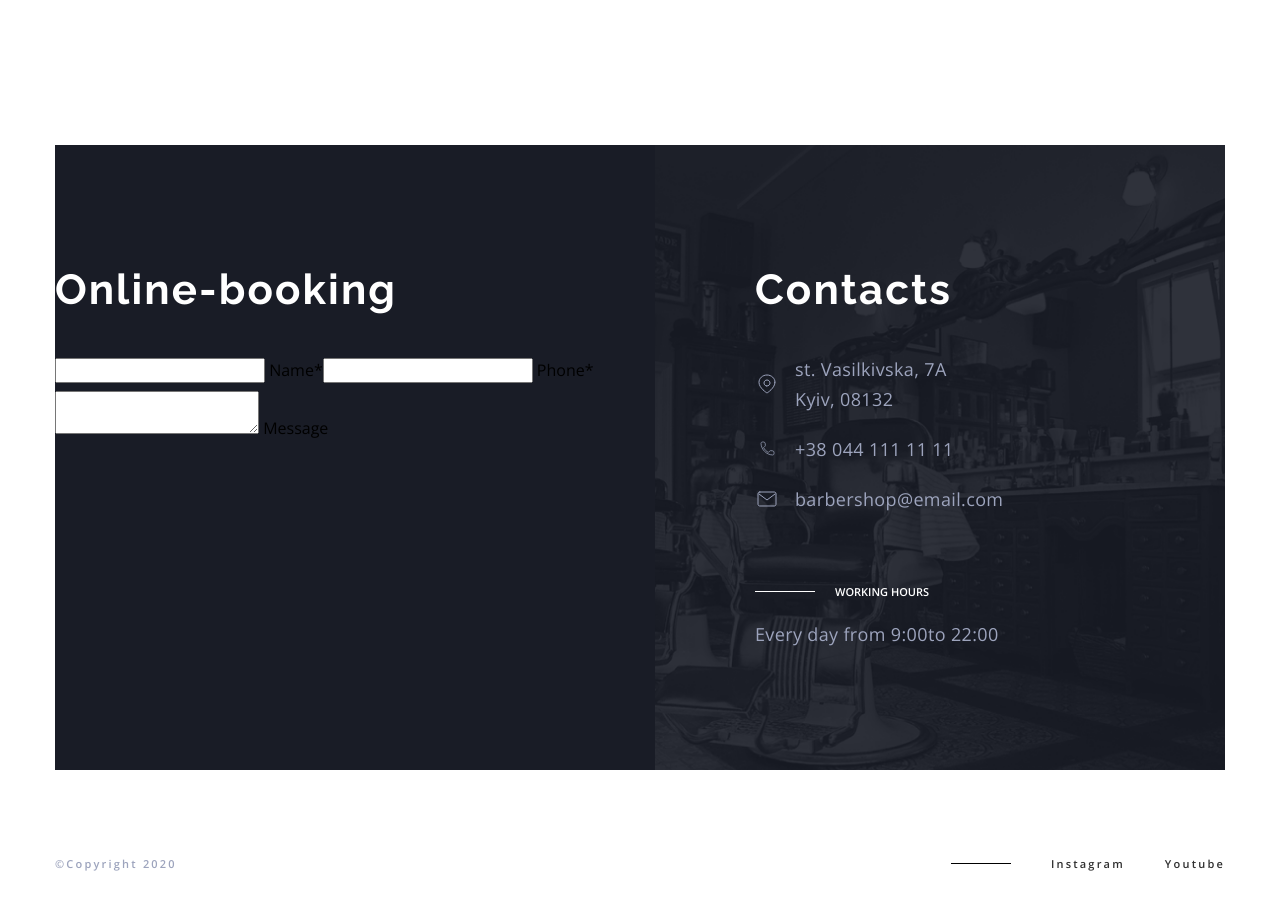
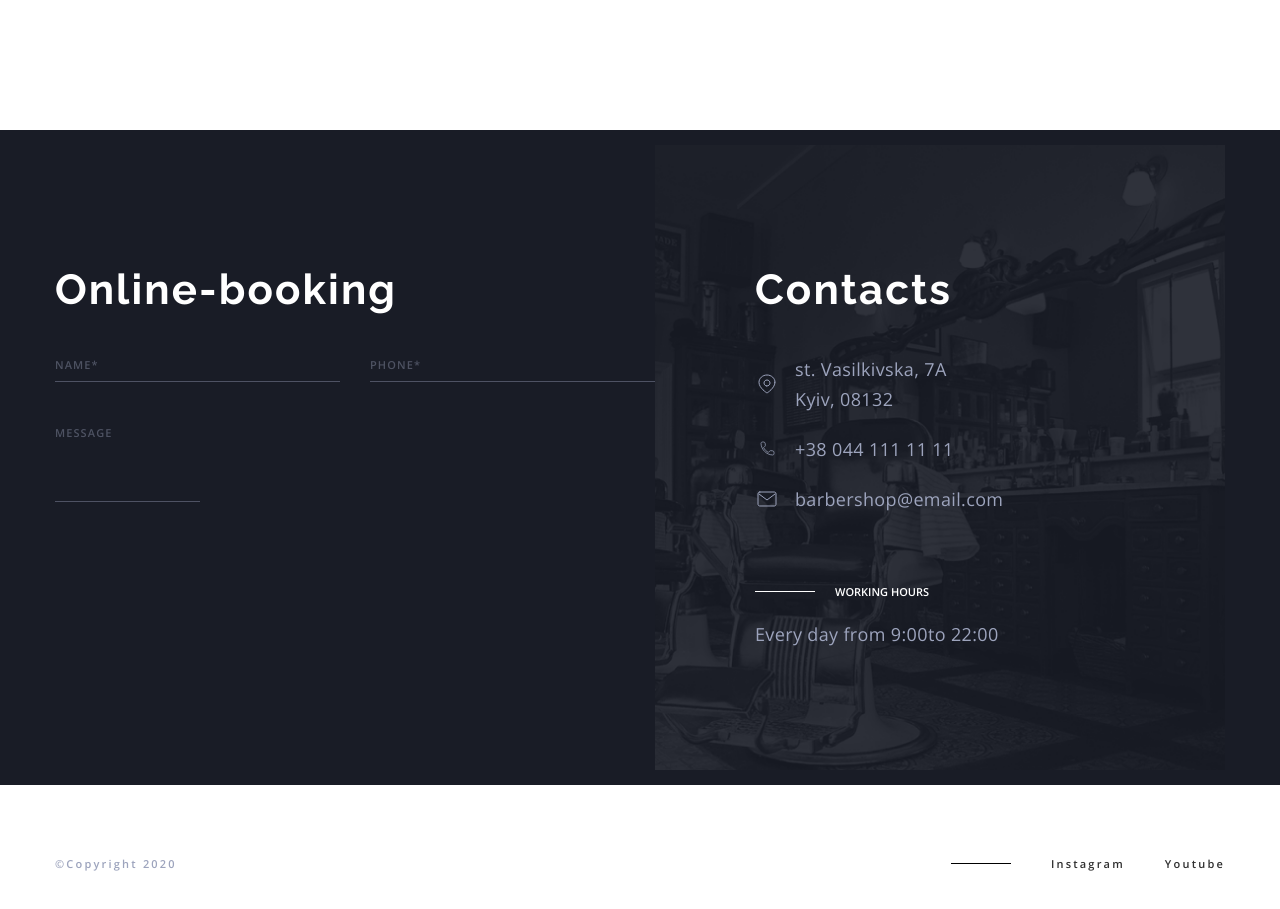
Before and after one commit to Volya16/barbershop, a plain HTML site: page index.html in a window 1280 px wide. Shown: the part 4200-5109 px from the top of the page. Drawn offline with nearby package versions, Linux system fonts and the light colour scheme.

Commit message:
new booking

```diff
--- a/css/style.css
+++ b/css/style.css
@@ -1246,7 +1246,7 @@ screen and (min-resolution: 2dppx) and (min-width: 1200px) {
 }
 
 /* CONTACTS */
-.contact-container {
+.contacts {
   background-color: var(--section-booking);
 }
 
@@ -1263,29 +1263,78 @@ screen and (min-resolution: 2dppx) and (min-width: 1200px) {
   padding-bottom: 84px;
   background-color: var(--section-booking);
 }
-.form-title {
+
+.booking-form {
+}
+
+.booking-title {
   color: var(--light-title-color);
   margin-bottom: 44px;
 }
-.title {
-}
-.form {
-}
+
+
 .online-field {
-}
+  position: relative;
+  /* margin-bottom: 44px; */
+  /* width: 100%;
+  max-width: 418px; */
+}
+
+.online-item {
+  border: none;
+  border-bottom: 1px solid rgba(157, 164, 189, 0.4);
+  background-color: transparent;
+  outline: none;
+  font-size: 11px;
+  font-style: normal;
+  font-weight: 600;
+  line-height: 1.36;
+  letter-spacing: 0.1em;
+  color: var(--light-title-color);
+  transition: border-color var(--transition);
+}
+
+.online-item:focus,
+.online-item:not(:placeholder-shown) {
+  border-color: var(--light-title-color);
+}
+
+.online-item:focus + .online-label,
+.online-item:not(:placeholder-shown) + .online-label {
+  transform: translateY(-100%);
+  color: var(--light-title-color);
+}
+
 .online-input {
-}
-.online-item {
-}
+  width: 100%;
+  /* max-width: 418px; */
+  height: 24px;
+  transition: transform var(--transition), border-color var(--transition);
+}
+
 .online-label {
-}
-.online-wrap-mess {
-}
+  position: absolute;
+  left: 0;
+  top: 0;
+  color: rgba(157, 164, 189, 0.4);
+  font-size: 11px;
+  font-style: normal;
+  font-weight: 600;
+  line-height: 1.36;
+  letter-spacing: 0.1em;
+  text-transform: uppercase;
+  transition: transform var(--transition), color var(--transition);
+}
+
 .online-text {
-}
+  /* width: 100%;
+  max-width: 418px; */
+  height: 76px;
+  resize: none;
+}
+
 .online-btn {
-}
-.btn {
+  color: var(--light-title-color);
 }
 
 
@@ -1303,9 +1352,19 @@ screen and (min-resolution: 2dppx) and (min-width: 1200px) {
   width: calc(50% + 15px);
 }
 
-.form {
+.booking-form {
   display: flex;
   flex-wrap: wrap;
+  gap: 44px 30px;
+}
+
+.online-field:first-child,
+.online-field:nth-child(2) {
+  flex-basis: calc((100% - 30px) / 2);
+}
+
+.online-field:last-child {
+  flex-basis: 100%;
 }
 }
 
--- a/index.html
+++ b/index.html
@@ -666,9 +666,9 @@
         <div class="container">
           <div class="contact-container">
             <div class="contact-form">
-              <p class="form-title title">Online-booking</p>
-              <form class="form" name="form">
-                <div class="form-field">
+              <p class="booking-title title">Online-booking</p>
+              <form class="booking-form" name="booking-form">
+                <div class="online-field">
                   <input
                     class="online-input online-item"
                     type="text"
@@ -679,7 +679,7 @@
                   />
                   <label for="online-name" class="online-label">Name*</label>
                 </div>
-                <div class="form-field">
+                <div class="online-field">
                   <input
                     class="online-input online-item"
                     type="text"
@@ -690,7 +690,7 @@
                   />
                   <label for="online-tel" class="online-label">Phone*</label>
                 </div>
-                <div class="form-field">
+                <div class="online-field">
                   <textarea
                   class="online-text online-item"
                   name="online-mess"
```
